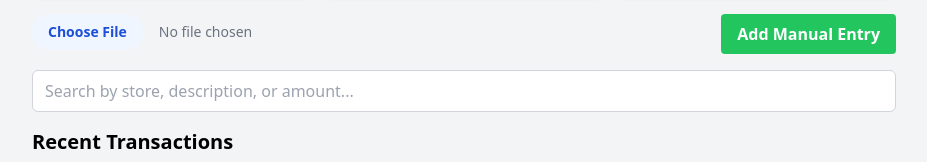
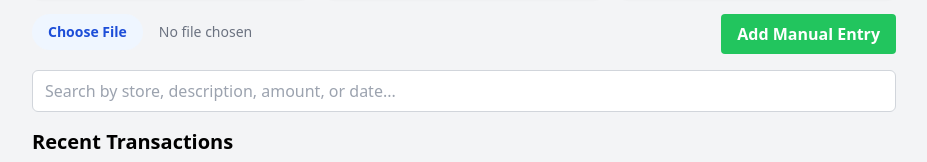
Before and after one commit to wrightkhlebisol/budget-tracker, a React (Vite) app: page / in a window 1280 px wide. Shown: the part 200-362 px from the top of the page, without its empty margins (176-1103 px from the left). Built offline with nearby package versions, Linux system fonts and the light colour scheme.

Commit message:
search by date

```diff
--- a/src/components/NotificationList.jsx
+++ b/src/components/NotificationList.jsx
@@ -83,10 +83,12 @@ function NotificationList() {
     const storeName = notification.store.toLowerCase();
     const description = notification.description.toLowerCase();
     const amount = notification.amount.toString();
+    const date = new Date(notification.date).toLocaleDateString();
 
     return storeName.includes(searchLower) ||
            description.includes(searchLower) ||
-           amount.includes(searchLower);
+           amount.includes(searchLower) ||
+           date.includes(searchLower);
   });
 
   return (
@@ -135,7 +137,7 @@ function NotificationList() {
       <div className="mb-4">
         <input
           type="text"
-          placeholder="Search by store, description, or amount..."
+          placeholder="Search by store, description, amount, or date..."
           value={searchTerm}
           onChange={(e) => setSearchTerm(e.target.value)}
           className="w-full px-3 py-2 border border-gray-300 rounded-md focus:outline-none focus:ring-2 focus:ring-blue-500"
```
